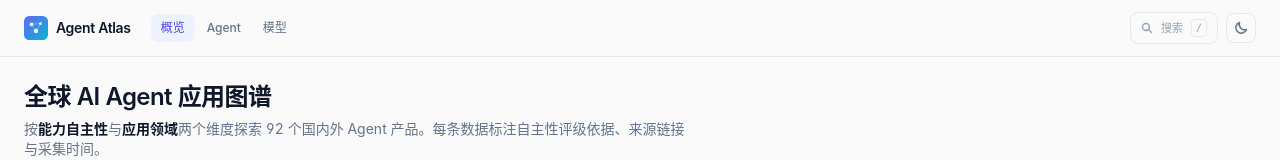
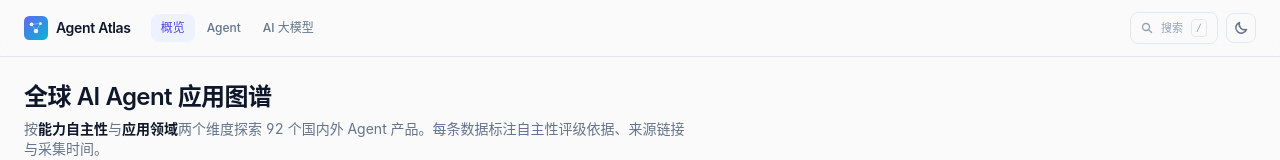
Before and after one commit to EastWolf666/agent-atlas, a React (Vite) app: page / in a window 1280 px wide. Shown: the top 160 px of the page. Built offline with nearby package versions, Linux system fonts and the light colour scheme; the HTML template or start-up script is replaced by a standard one.

Commit message:
chore(sync): 同步本地提交（自动入库 + 人工补录 58 文件）

```diff
--- a/src/App.tsx
+++ b/src/App.tsx
@@ -148,7 +148,7 @@
               [
                 ['overview', '概览'],
                 ['browse', 'Agent'],
-                ['models', '模型'],
+                ['models', 'AI 大模型'],
               ] as const
             ).map(([k, label]) => (
               <button
--- a/src/components/Models/ModelsView.tsx
+++ b/src/components/Models/ModelsView.tsx
@@ -229,7 +229,7 @@
       {/* 标题区 */}
       <div className="animate-fade-in">
         <h1 className="text-xl font-semibold tracking-tight sm:text-2xl">
-          大模型选型对比
+          AI 大模型选型对比
         </h1>
         <p className="mt-1.5 max-w-3xl text-sm text-muted">
           收录 <strong className="text-ink">{stats.total}</strong> 个可经 API 调用的模型，
```
